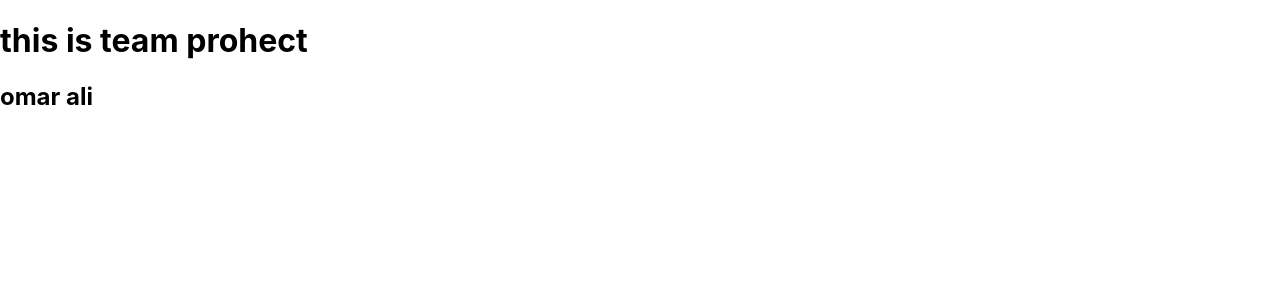
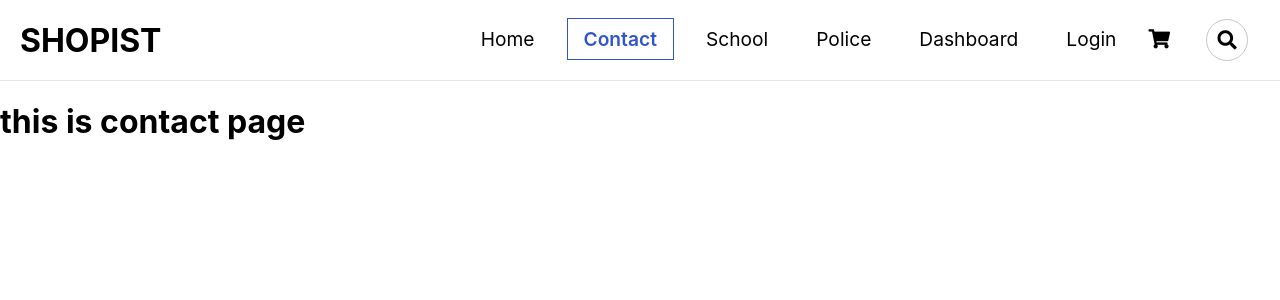
Before and after one commit to omarali18/team-project-client, a React (Create React App) app: page /contact in a window 1280 px wide. Shown: the top 300 px of the page. Built offline with nearby package versions, Linux system fonts and the light colour scheme.

Commit message:
contact page added

```diff
--- a/src/App.js
+++ b/src/App.js
@@ -2,6 +2,7 @@ import logo from './logo.svg';
 import './App.css';
 import Home from './pages/Home/Home/Home';
 import { BrowserRouter as Router, Routes,Route } from "react-router-dom";
+import Contact from './pages/Contact/Contact';
 
 function App() {
   return (
@@ -9,11 +10,9 @@ function App() {
       <Router>
       <Routes>
       <Route path="/" element={<Home/>} />
+      <Route path="contact" element={<Contact/>} />
       </Routes>
       </Router>
-      {/* <Home/> */}
-     <h1>this is team prohect</h1>
-     <h2>omar ali</h2>
     </div>
   );
 }
--- /dev/null
+++ b/src/pages/Contact/Contact.js
@@ -0,0 +1,13 @@
+import React from 'react';
+import Navbar from '../Shared/Navbar/Navbar';
+
+const Contact = () => {
+    return (
+        <div>
+            <Navbar/>
+            <h1>this is contact page</h1>
+        </div>
+    );
+};
+
+export default Contact;
--- a/src/pages/Shared/Navbar/Navbar.js
+++ b/src/pages/Shared/Navbar/Navbar.js
@@ -32,12 +32,12 @@ const Navbar = () => {
                     </li>
                     <li className="nav-item">
                         <NavLink
-                            to="/hospitals"
+                            to="/contact"
                             // activeClassName="active"
                             className="nav-links"
                             onClick={handleClick}
                         >
-                            Hospitals
+                            Contact
                         </NavLink>
                     </li>
                     <li className="nav-item">
```
Also changed, not shown: src/pages/Contact/Contact.css (added).
